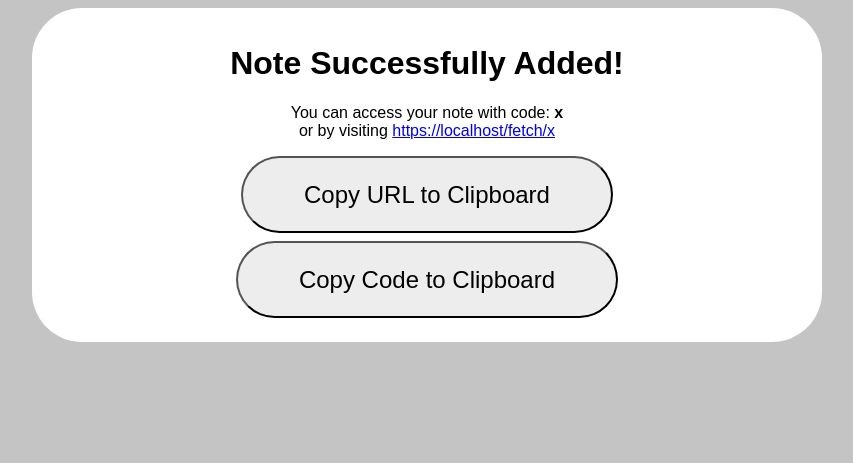
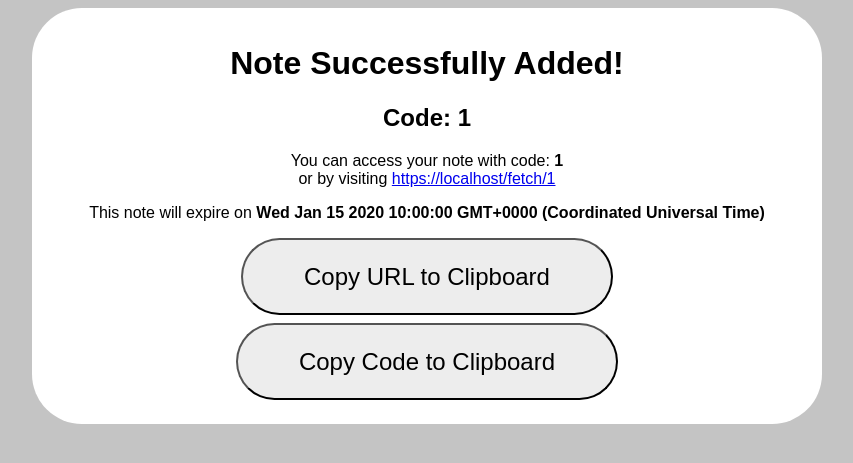
Before and after one commit to lkellar/shelf, a Flask app: template templates/confirmation.html in a window 1280 px wide. Shown: the top 463 px of the page, without its empty margins (213-1066 px from the left). Run offline with Flask 2, Linux system fonts and the light colour scheme; the template is opened without the code that fills it: most values are stand-ins (such as "Sample title", 1, 10 or a date in 2020).

Commit message:
created shared insert function, added expiry date to confirmation page, insert is now at /insert, POST ONLY,

```diff
--- a/shelf/app.py
+++ b/shelf/app.py
@@ -1,9 +1,9 @@
-from flask import Flask, g, request, jsonify, render_template
+from flask import Flask, g, request, jsonify, render_template, redirect, url_for
 from os import path
 from pathlib import Path
 import sqlite3
 
-from shelf import db
+from shelf.db import DBManager, removeNote
 
 app = Flask(__name__, static_url_path='/static', static_folder='../static/',
             template_folder='../templates')
@@ -19,41 +19,38 @@ WORD_PATH = path.join(currentDir, '../', 'words.json')
 
 DB_MANAGER = None
 
+
 @app.before_first_request
 def startup():
     global DB_MANAGER
     # creates a DBManager instance
-    DB_MANAGER = db.DBManager(DATABASE_PATH, WORD_PATH)
+    DB_MANAGER = DBManager(DATABASE_PATH, WORD_PATH)
 
 
-@app.route('/', methods=['GET','POST'])
-def insert():
-    # if a GET request, just send back the insert page
+@app.route('/')
+def index():
+    # Just returning the homepage
+    return render_template('index.html')
+
+
+@app.route('/insert', methods=['GET', 'POST'])
+def clientInsert():
+    # If a user tries to go to /insert with no params, just send them back
+    # to the home page so they can insert their data
     if request.method == 'GET':
-        return render_template('insert.html')
+        return redirect(url_for('index'))
 
     # Takes data from POST request, and sends it to the database
     form = request.form
 
-    #db cursor
-    c = get_db().cursor()
-
-    # generates a unique ID from a word list
-    id = DB_MANAGER.generateID(c)
-
-    # if the text snippet is public or not
-    private = True if form['private'] == 'true' or form['private'] == 'on' else False
-
-    # How many days the note will remain before expiration
-    ttl_days = int(form['ttl_days']) if 'ttlDays' in form else 1
-
-    # Max Page Visits before expiration
-    max_visits = int(form['max_visits']) if 'max_visits' in form else 2
-
-    DB_MANAGER.insert(id, form['note'], private, ttl_days, max_visits, c)
+    # Send params to shared insert function for processing,
+    # then receive note metadata
+    note_data = insert(form)
 
     # Returns confirmation page with details on how to retrieve note
-    return render_template('confirmation.html', secret_code=id)
+    return render_template('confirmation.html', note_id=note_data['id'],
+                           expiry_date=note_data['expiry_date'],
+                           max_visits=note_data['max_visits'])
 
 
 # TODO add api for fetch
@@ -69,13 +66,37 @@ def fetch(note_id):
     if row:
         DB_MANAGER.updateVisits((row['visits'] + 1), note_id, c)
         if row['visits'] + 1 >= row['max_visits']:
-            db.removeNote(note_id, DATABASE_PATH)
+            removeNote(note_id, DATABASE_PATH)
         return render_template('fetch.html', note=row)
     else:
         # if not, return a cool data not found message
         # TODO make this a webpage, not json
         return jsonify({'data': 'Entry Not Found'})
 
+
+# Shared Functions for use by multiple endpoints
+def insert(form):
+    # db cursor
+    c = get_db().cursor()
+
+    # generates a unique ID from a word list
+    note_id = DB_MANAGER.generateID(c)
+
+    # if the text snippet is public or not
+    private = True if form['private'] == 'true' or form['private'] == 'on'\
+        else False
+
+    # How many days the note will remain before expiration
+    ttl_days = int(form['ttl_days']) if 'ttlDays' in form else 1
+
+    # Max Page Visits before expiration
+    max_visits = int(form['max_visits']) if 'max_visits' in form else 2
+
+    # Insert the note into the DB_Manager's insert function, which inserts
+    # into db then, returns the expiry date and note id.
+    note_data = DB_MANAGER.insert(note_id, form['note'], private, ttl_days, max_visits, c)
+
+    return note_data
 
 
 def get_db():
@@ -94,7 +115,6 @@ def teardown_db(exception):
         db.close()
 
 
-
 if __name__ == '__main__':
     app.run()
     startup()
--- a/templates/confirmation.html
+++ b/templates/confirmation.html
@@ -8,9 +8,11 @@
 <body>
 <main>
     <h1>Note Successfully Added!</h1>
-    <p id="secret_code" data-code="{{ secret_code }}">You can access your note with code: <b>{{ secret_code }}</b><br>
-        or by visiting <a href="{{ url_for('fetch', note_id=secret_code) }}">{{ url_for('fetch', note_id=secret_code, _external=True, _scheme="https") }}</a>
+    <h2>Code: {{ note_id }}</h2>
+    <p id="note_id" data-code="{{ note_id }}">You can access your note with code: <b>{{ note_id }}</b><br>
+        or by visiting <a href="{{ url_for('fetch', note_id=note_id) }}">{{ url_for('fetch', note_id=note_id, _external=True, _scheme="https") }}</a>
     </p>
+    <p>This note will expire on <b id="expiry" data-expiry="{{ expiry_date }}">{{ expiry_date }}</b></p>
     <button class="copy" onclick="copyText(true)">Copy URL to Clipboard</button>
     <button class="copy" onclick="copyText(false)">Copy Code to Clipboard</button>
 </main>
@@ -19,12 +21,15 @@
         // if url is true, copy the url, if not, copy the code
         let txt;
         if (url) {
-            txt = document.getElementById('secret_code').getElementsByTagName('a')[0].innerText;
+            txt = document.getElementById('note_id').getElementsByTagName('a')[0].innerText;
         } else {
-            txt = document.getElementById('secret_code').dataset.code;
+            txt = document.getElementById('note_id').dataset.code;
         }
         await navigator.clipboard.writeText(txt);
     }
+    const expiry_ele = document.getElementById('expiry');
+    const post_date = new Date(expiry_ele.dataset['expiry']);
+    expiry_ele.innerText = post_date.toString();
 
     if (location.protocol !== 'https:' && location.hostname !== "localhost"
         && location.hostname !== "127.0.0.1" && location.hostname !== "0.0.0.0"
```
Also changed, not shown: shelf/db.py (+8 -1 lines), templates/index.html (renamed from templates/insert.html, +7 -7 lines).
